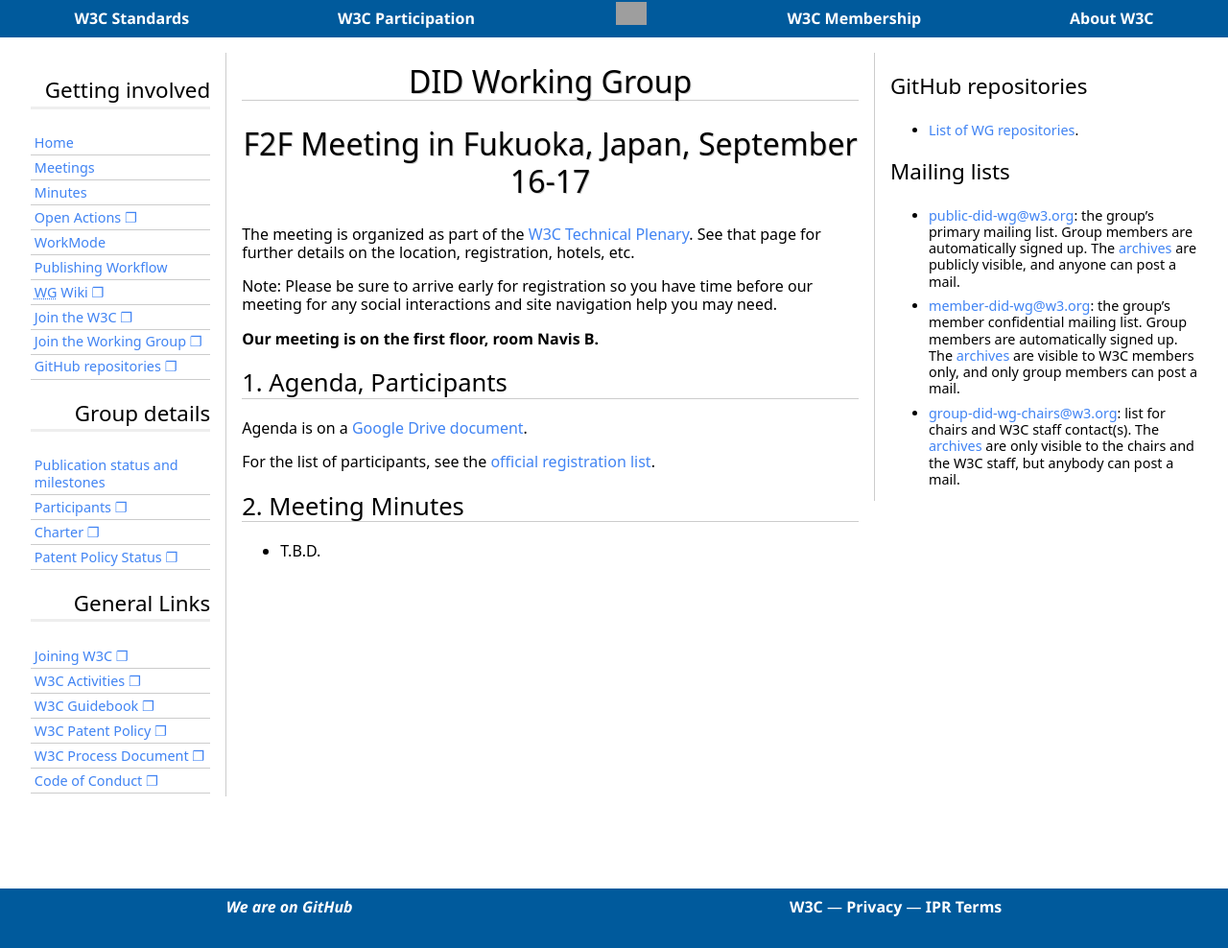
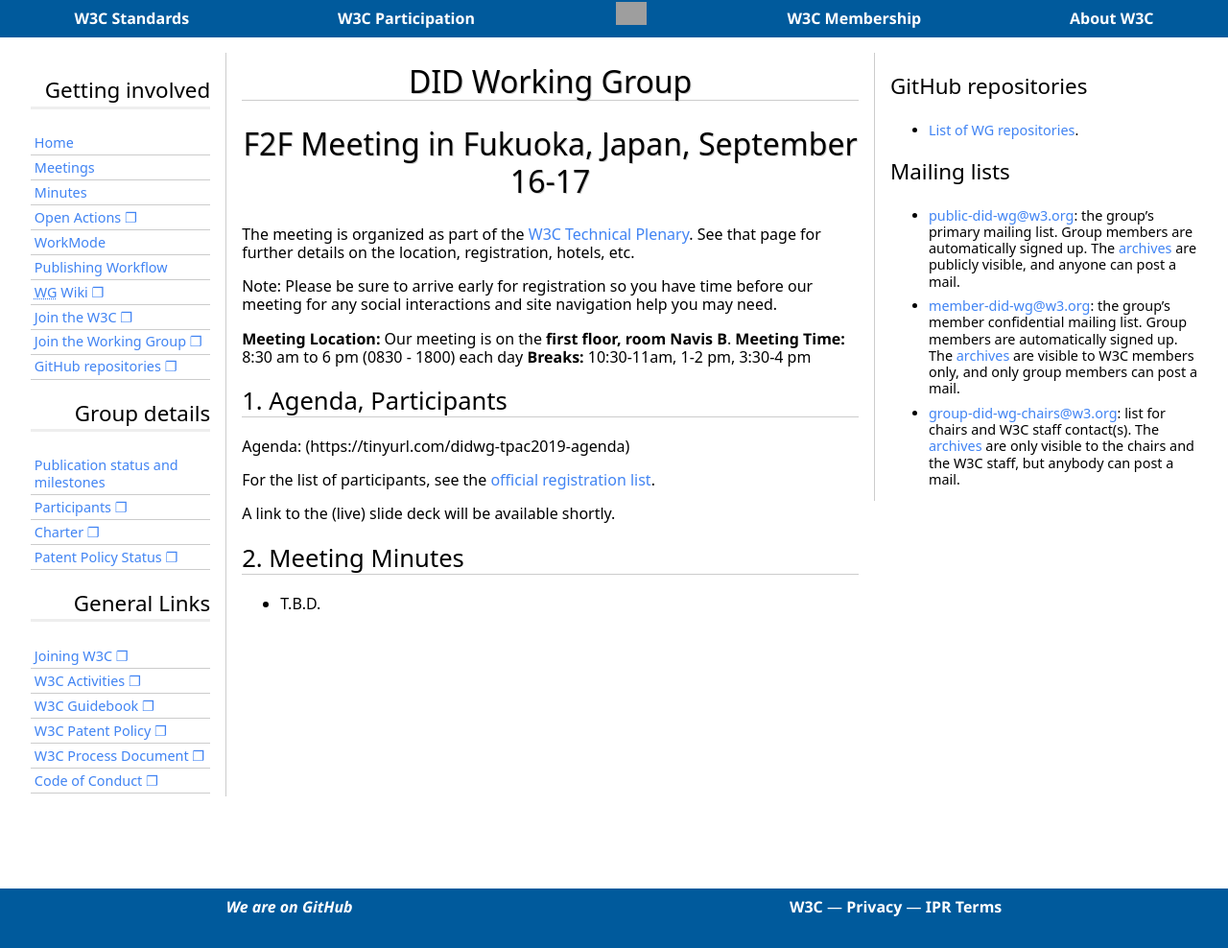
Before and after one commit to w3c/did-wg, a Jekyll site: the page built from Meetings/F2F/2019.09.Fuk.md, in a window 1280 px wide. Shown: the whole page at 96% size. Built offline with Jekyll 4.4.1, drawn with Linux system fonts in a browser that asks for light colours; some web fonts are replaced; our own code applies the rules of GitHub Pages for plain Markdown files; grey boxes are pictures that could not be loaded.

Commit message:
More meeting info

```diff
--- a/Meetings/F2F/2019.09.Fuk.md
+++ b/Meetings/F2F/2019.09.Fuk.md
@@ -11,15 +11,17 @@ Note: Please be sure to arrive early for registration so you have time
 before our meeting for any social interactions and site navigation help you
 may need.
 
-**Our meeting is on the first floor, room Navis B.**
-
+**Meeting Location:** Our meeting is on the **first floor, room Navis B**.
+**Meeting Time:** 8:30 am to 6 pm (0830 - 1800) each day
+**Breaks:** 10:30-11am, 1-2 pm, 3:30-4 pm
 
 ## Agenda, Participants
 
-Agenda is on a [Google Drive document](https://tinyurl.com/didwg-tpac2019-agenda).
+Agenda: (https://tinyurl.com/didwg-tpac2019-agenda)
 
 For the list of participants, see the [official registration list](https://www.w3.org/register/tpac2019/registrants#meeting-65).
 
+A link to the (live) slide deck will be available shortly.
 
 ## Meeting Minutes
 
```
